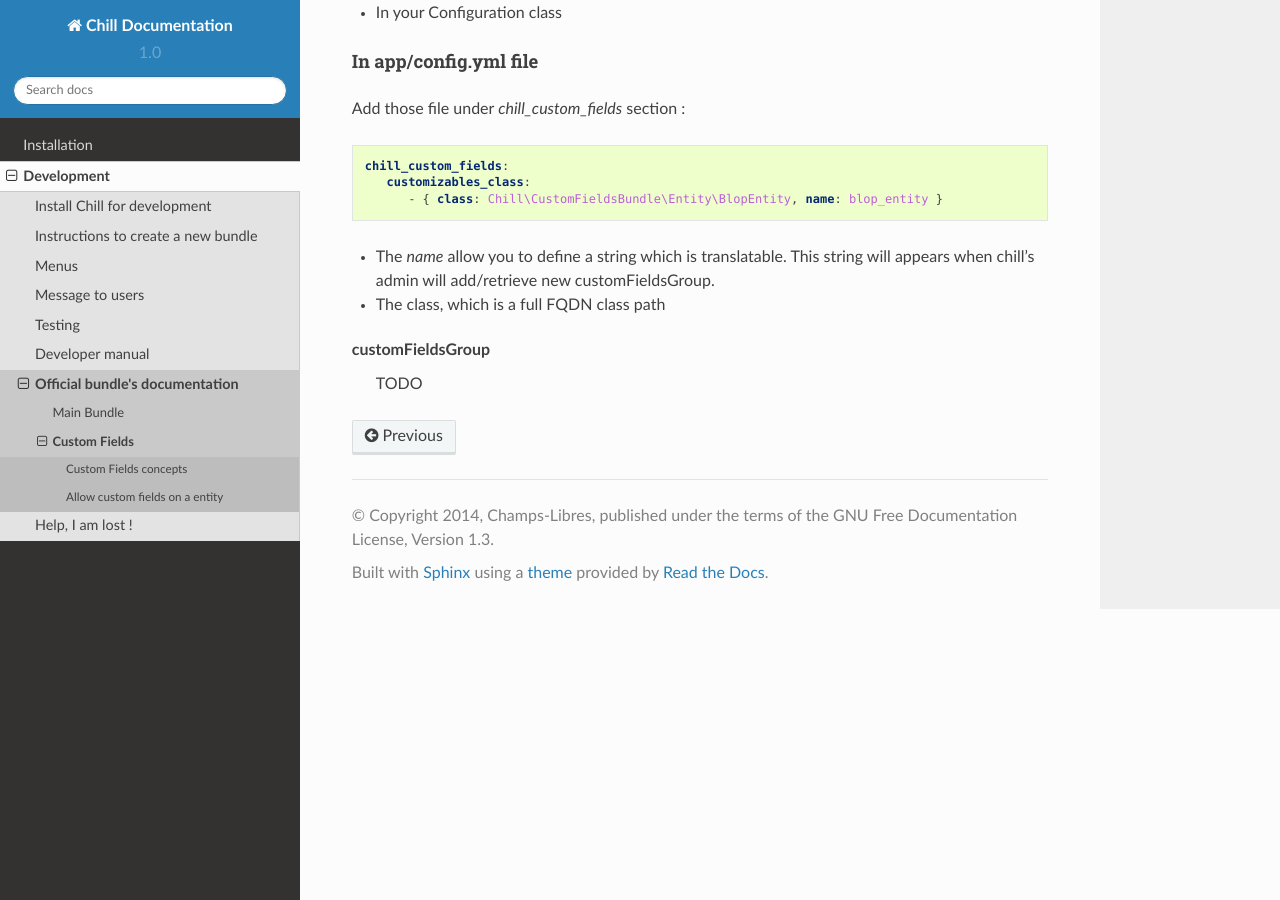
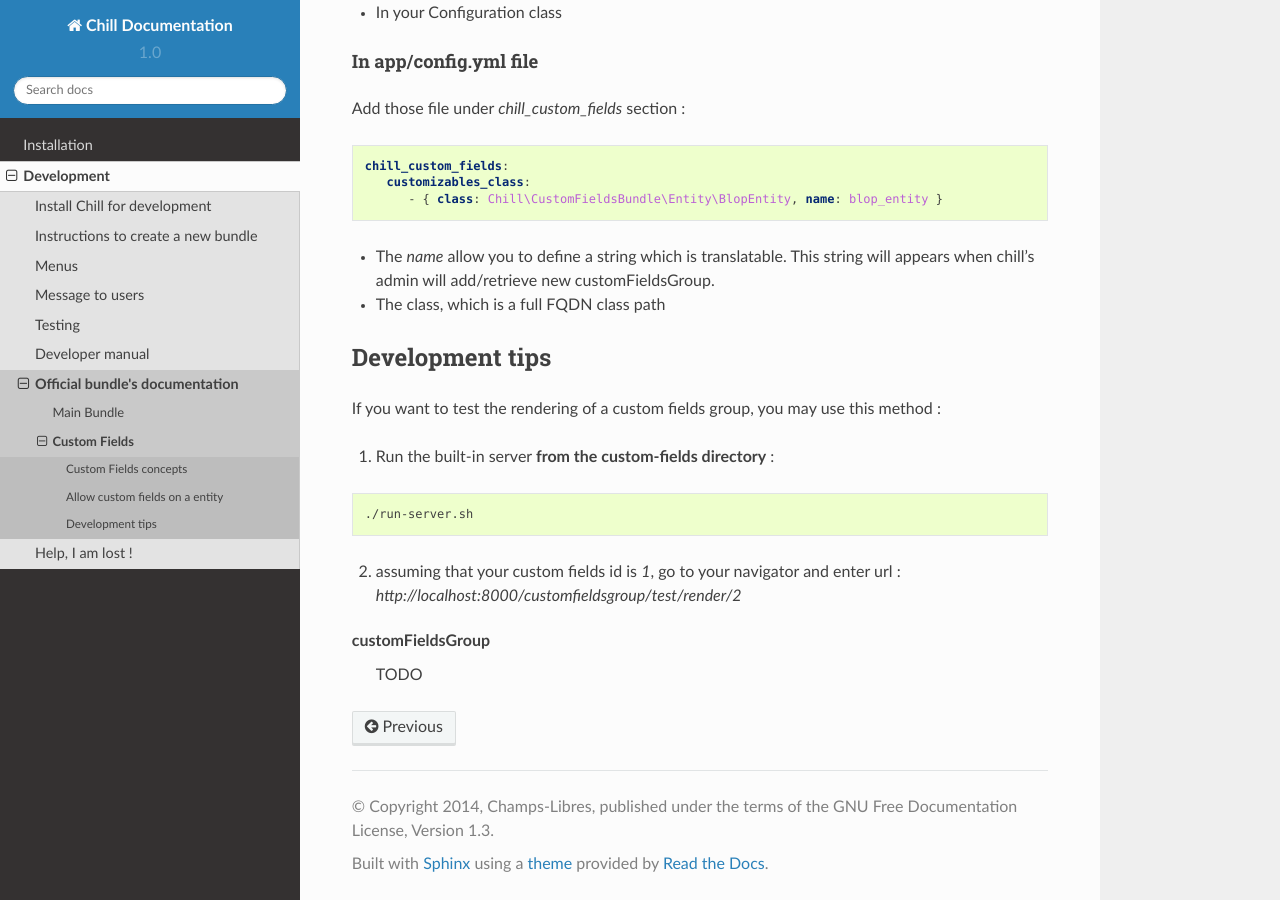
Before and after one commit to Chill-project/Documentation, a Sphinx documentation site: the page built from source/development/bundles/custom-fields.rst, in a window 1280 px wide and 900 px high, scrolled down 1818 px. Built offline with Sphinx 7.4.7 and the Read the Docs theme 2.0.0, drawn with Linux system fonts in a browser that asks for light colours.

Commit message:
add dev tips for watching a field

```diff
--- a/source/development/bundles/custom-fields.rst
+++ b/source/development/bundles/custom-fields.rst
@@ -110,6 +110,20 @@ Add those file under `chill_custom_fields` section :
 * The class, which is a full FQDN class path
 
 
+Development tips
+-----------------
+
+If you want to test the rendering of a custom fields group, you may use this method :
+
+1. Run the built-in server **from the custom-fields directory** :
+
+.. code-block:: bash
+
+   ./run-server.sh
+
+2. assuming that your custom fields id is `1`, go to your navigator and enter url : `http://localhost:8000/customfieldsgroup/test/render/2`
+
+
 
 
 .. glossary::
```
